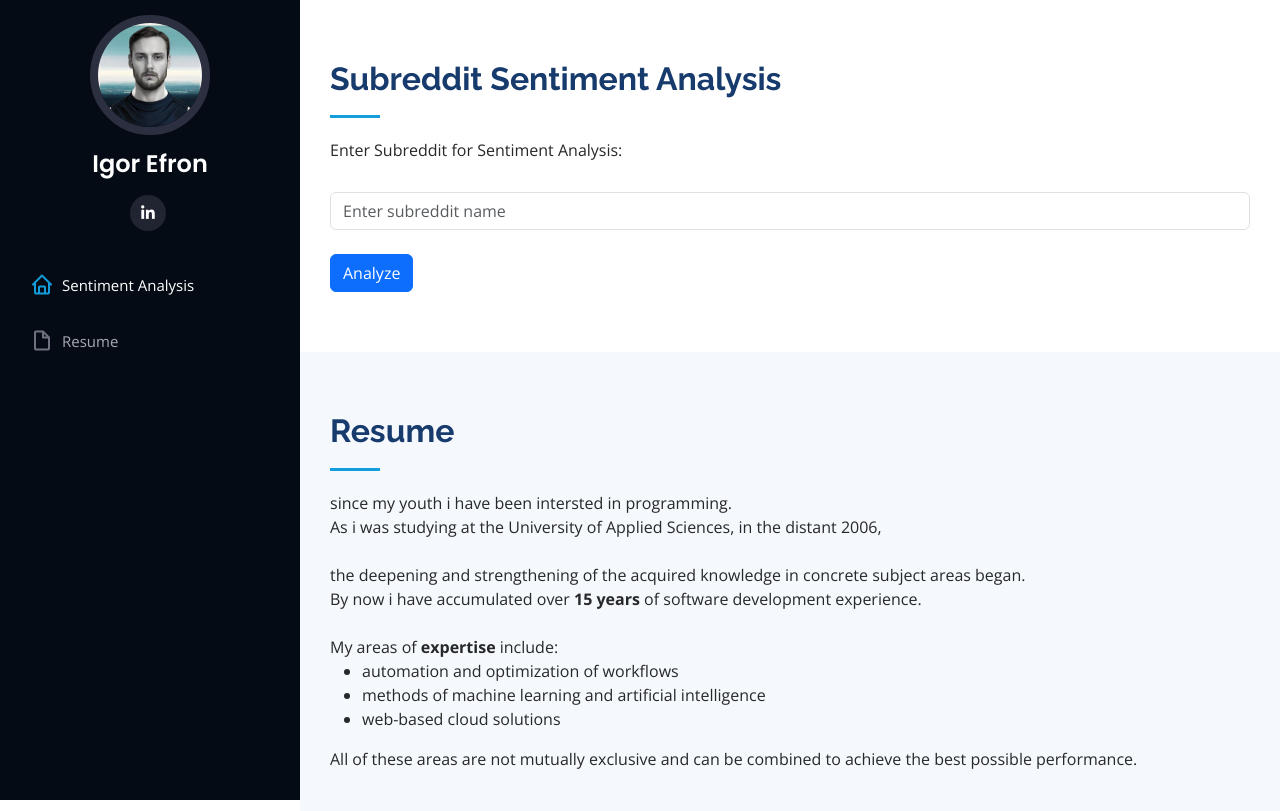
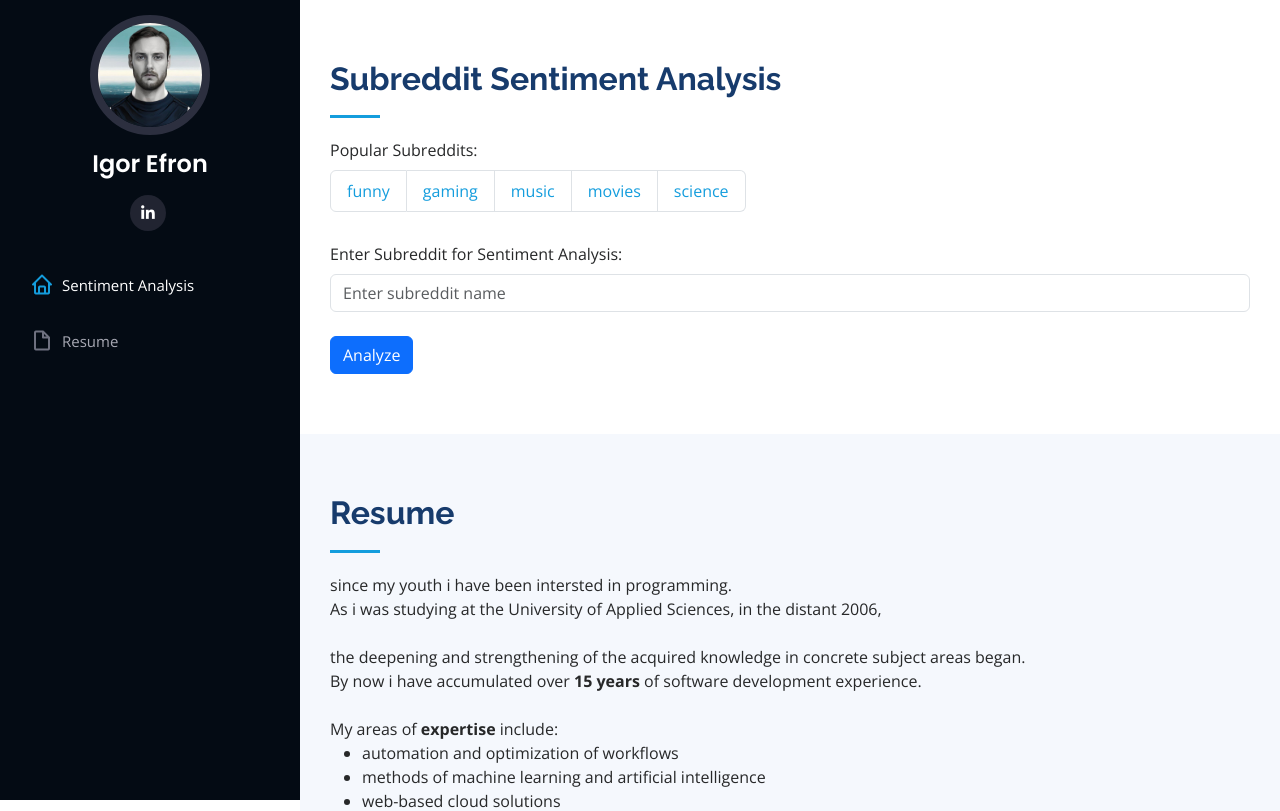
Before and after one commit to igorefron/allianz, a Flask app: page / in a window 1280 px wide. Shown: the top 811 px of the page. Run offline with Flask 3, Linux system fonts and the light colour scheme; some libraries are stand-ins or nearby versions.

Commit message:
displaying popular subreddits  to quickly prefill input form and run an analysis

```diff
--- a/app/templates/index.html
+++ b/app/templates/index.html
@@ -69,14 +69,22 @@
             <div class="container">
                 <div class="section-title">
                     <h2>Subreddit Sentiment Analysis</h2>
-                    <p>Enter Subreddit for Sentiment Analysis:</p>
+                    <p>Popular Subreddits:</p>
+                    <ul id="popular-subreddits" class="list-group list-group-horizontal mt-2">
+                        <li class="list-group-item"><a href="#" class="subreddit-link">funny</a></li>
+                        <li class="list-group-item"><a href="#" class="subreddit-link">gaming</a></li>
+                        <li class="list-group-item"><a href="#" class="subreddit-link">music</a></li>
+                        <li class="list-group-item"><a href="#" class="subreddit-link">movies</a></li>
+                        <li class="list-group-item"><a href="#" class="subreddit-link">science</a></li>
+                    </ul>
                 </div>
 
                 <div class="row">
                     <div class="col-12" data-aos="fade-right">
                         <form id="analysis-form">
                             <div class="form-group">
-                                <input type="text" class="form-control" id="subreddit" name="subreddit"
+                                <label for="subreddit">Enter Subreddit for Sentiment Analysis:</label>
+                                <input type="text" class="form-control mt-2" id="subreddit" name="subreddit"
                                     placeholder="Enter subreddit name">
                             </div>
 
@@ -117,10 +125,8 @@
                 const resultsTable = document.getElementById("results-table");
                 const resultsBody = document.getElementById("results-body");
 
-                form.addEventListener("submit", function(event) {
-                    event.preventDefault();
-                    const subreddit = document.getElementById("subreddit").value;
-
+                // Function to perform sentiment analysis
+                function performAnalysis(subreddit) {
                     // Show loader
                     loader.style.display = "block";
 
@@ -170,8 +176,25 @@
                             loader.style.display = "none";
                             alert("An error occurred: " + error);
                         });
+                }
 
+                // Event listener for form submission
+                form.addEventListener("submit", function(event) {
+                    event.preventDefault();
+                    const subreddit = document.getElementById("subreddit").value;
+                    performAnalysis(subreddit);
                 });
+
+                // Event listeners for popular subreddit links
+                document.querySelectorAll('.subreddit-link').forEach(link => {
+                    link.addEventListener('click', function(event) {
+                        event.preventDefault();
+                        const subreddit = this.textContent;
+                        document.getElementById("subreddit").value = subreddit;
+                        performAnalysis(subreddit);
+                    });
+                });
+
             });
         </script>
 
```
